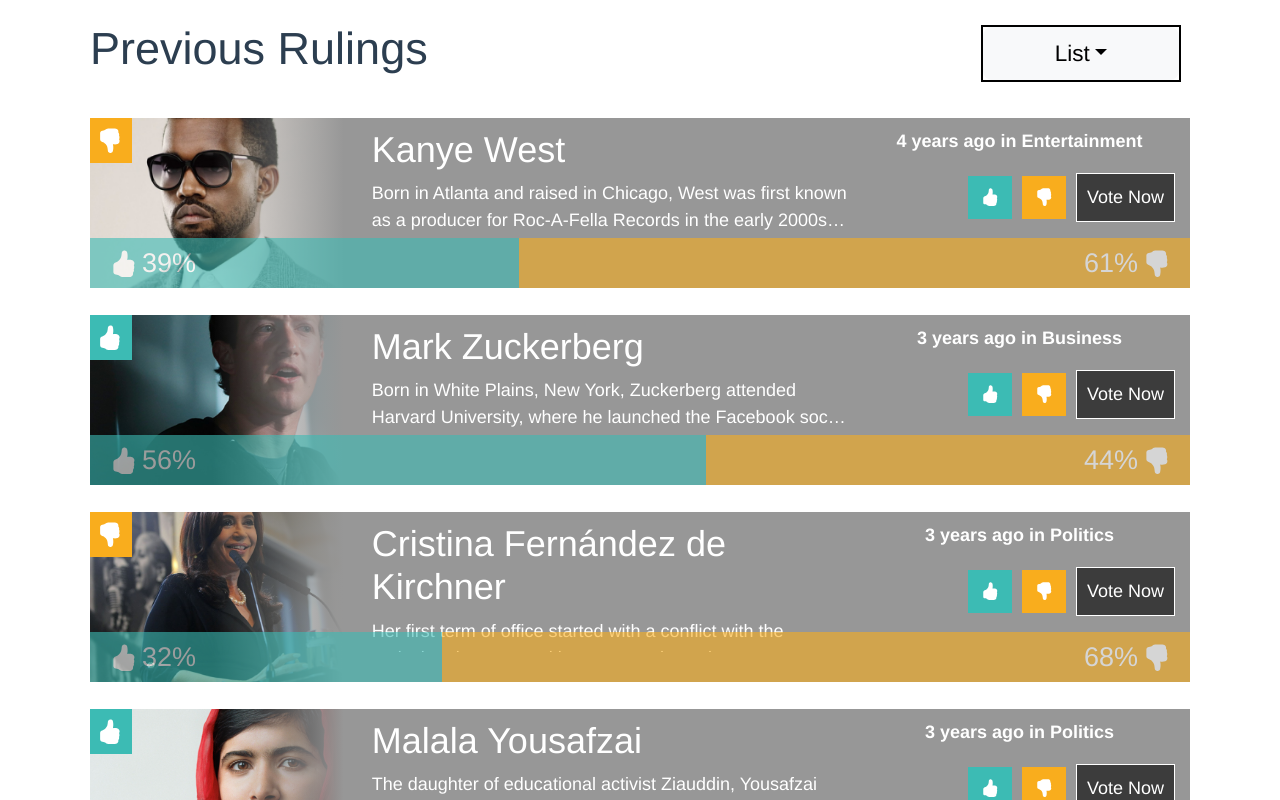
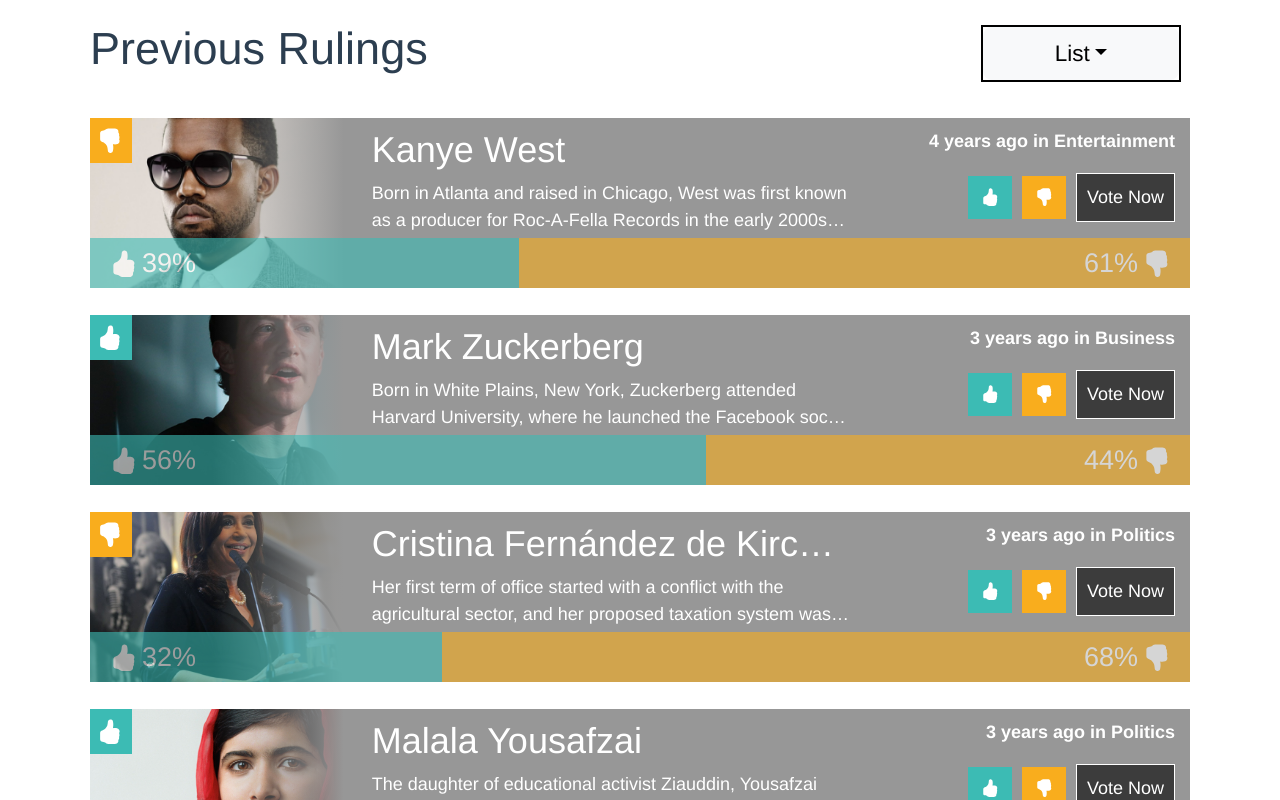
Before and after one commit to camillodev/rule-of-thumb, a Vue app: page / in a window 1280 px wide. Shown: the part 860-1660 px from the top of the page. Built offline with nearby package versions, Linux system fonts and the light colour scheme.

Commit message:
layout adjustments

```diff
--- a/src/components/PollCardHorizontal.vue
+++ b/src/components/PollCardHorizontal.vue
@@ -63,7 +63,7 @@
 import moment from 'moment';
 
 export default {
-  name: 'PollCard',
+  name: 'PollCardHorizontal',
   props: {
     card: {
       type: Object,
@@ -152,6 +152,9 @@
       color: #fff;
       font-weight: 400;
       font-size: 36px;
+       overflow: hidden;
+      text-overflow: ellipsis;
+      white-space: nowrap;
     }
     p {
       display: -webkit-box;
@@ -183,13 +186,10 @@
 
   &__actions {
     margin-top: 10px;
+    text-align: right;
+    padding: 0 15px;
     p {
       font-weight: bold;
-    }
-
-    .vote-actions {
-      text-align: right;
-      padding: 0 15px;
     }
 
     .btn-vote-now {
--- a/src/components/PollCardSquare.vue
+++ b/src/components/PollCardSquare.vue
@@ -64,7 +64,7 @@
 import moment from 'moment';
 
 export default {
-  name: 'PollCard',
+  name: 'PollCardSquare',
   props: {
     card: {
       type: Object,
@@ -170,7 +170,6 @@
       overflow: hidden;
       text-overflow: ellipsis;
       white-space: nowrap;
-      width: 100%;
       margin-bottom: 5px;
       max-width: 250px;
     }
```
